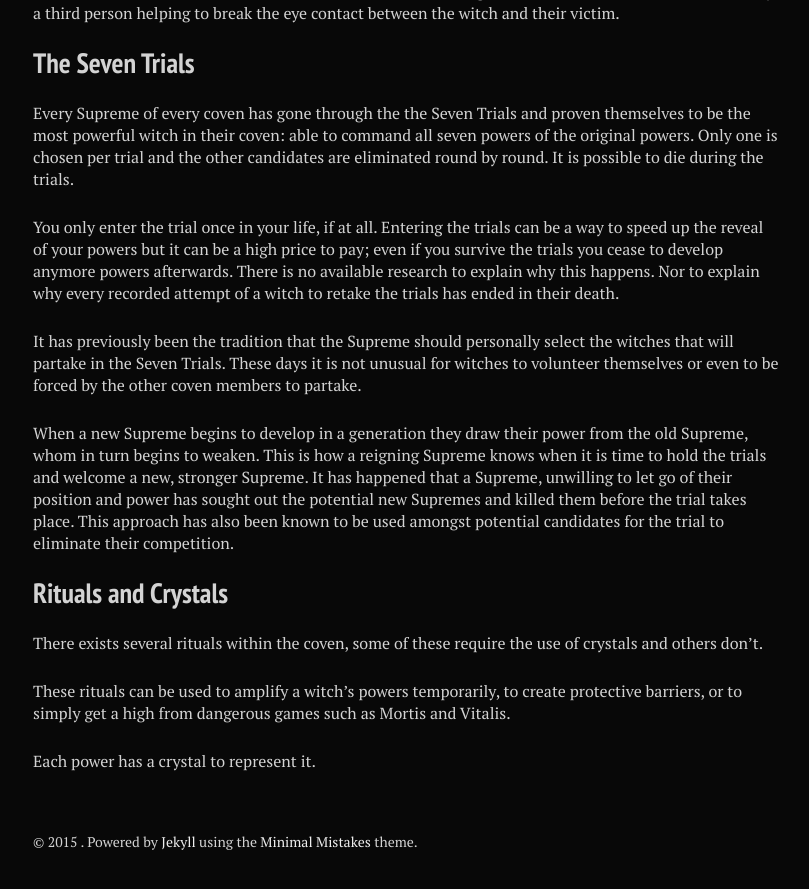
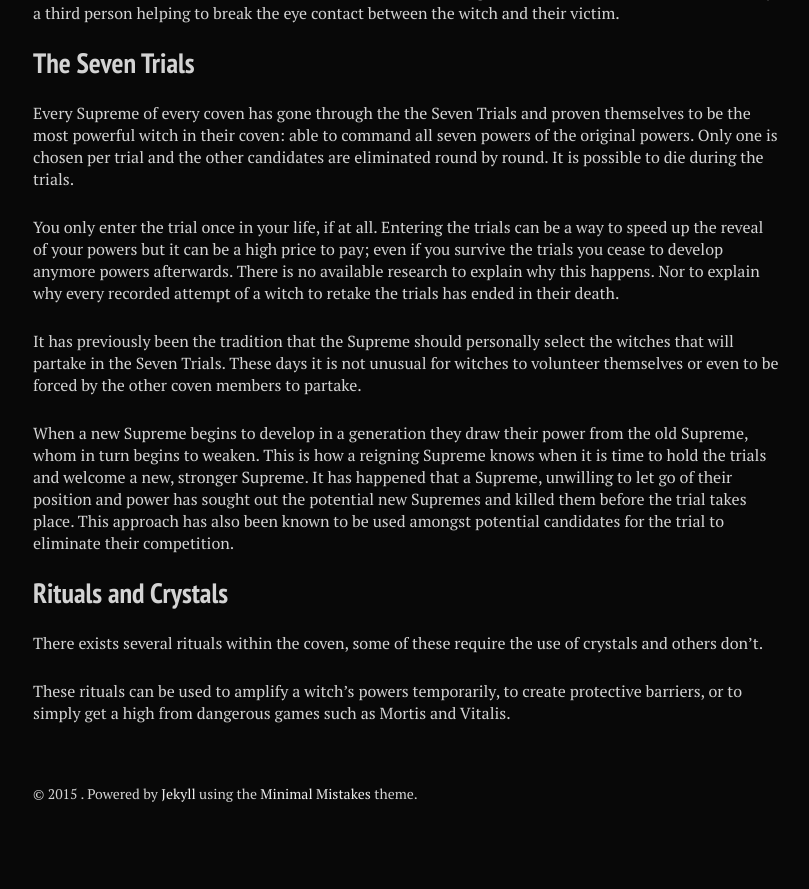
Before and after one commit to stanislavb/en.coven.nu, a Jekyll site: the page built from fictional/index.md, in a window 1280 px wide and 900 px high, scrolled down 3977 px. Shown: the top 889 px of the window, without its empty margins (287-1096 px from the left). Built offline with Jekyll 4.4.1, drawn with Linux system fonts in a browser that asks for light colours; nearby versions of some CDN libraries; after the commit the page ends 4829 px from its top, so only the background shows below that.

Commit message:
Update index.md

```diff
--- a/fictional/index.md
+++ b/fictional/index.md
@@ -117,5 +117,3 @@ When a new Supreme begins to develop in a generation they draw their power from
 There exists several rituals within the coven, some of these require the use of crystals and others don’t.
 
 These rituals can be used to amplify a witch's powers temporarily, to create protective barriers, or to simply get a high from dangerous games such as Mortis and Vitalis.
-
-Each power has a crystal to represent it.
```
